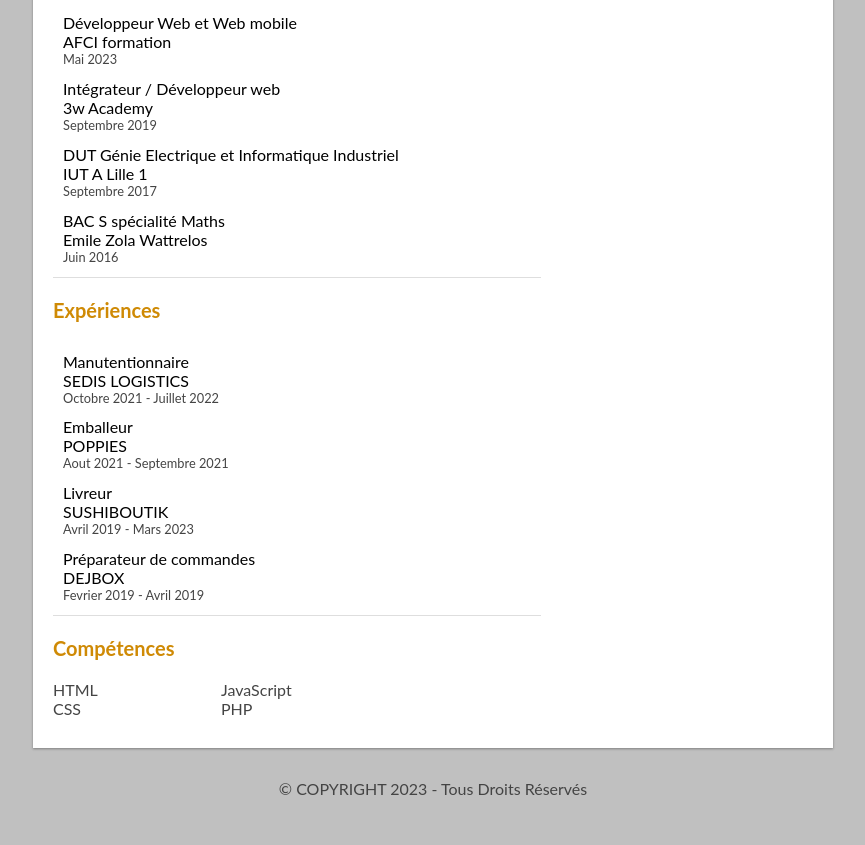
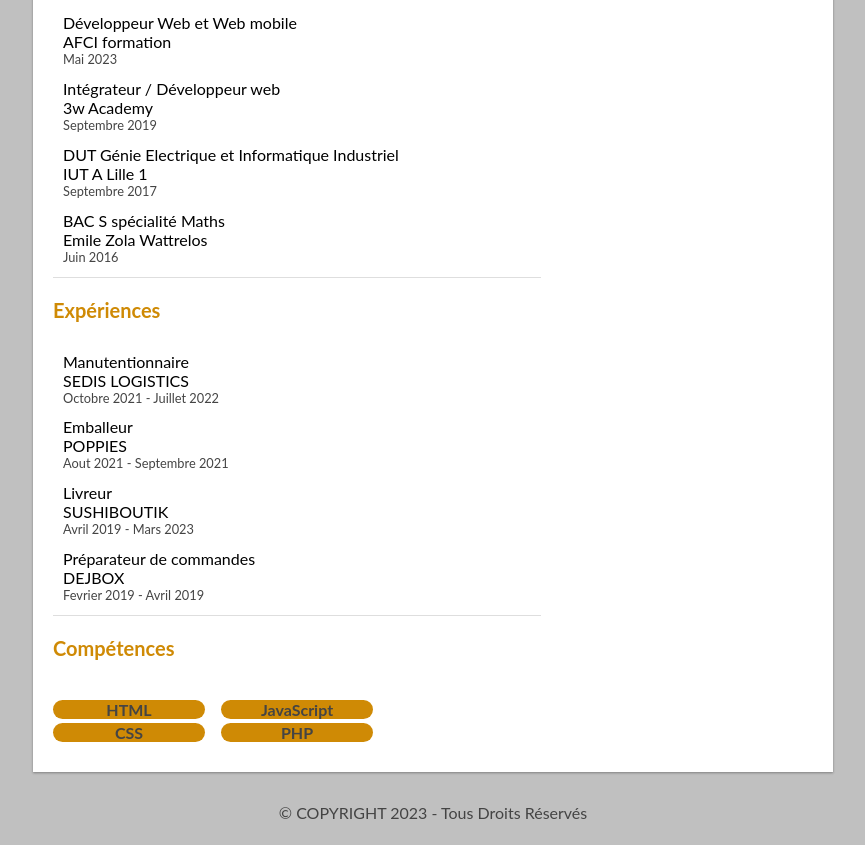
Before and after one commit to Nalyd59/CV, a plain HTML site: page index.html in a window 1280 px wide. Shown: the part 550-1395 px from the top of the page, without its empty margins (207-1072 px from the left). Before the commit the page ends 1371 px from the top, so only its background shows below. Drawn offline with Linux system fonts and the light colour scheme.

Commit message:
style competences

```diff
--- a/style.css
+++ b/style.css
@@ -130,10 +130,6 @@ p {
   line-height: 1.4em;
   margin-bottom: 20px;
   color: #444;
-  transition: all 1s linear;
-  -o-transition: all 1s linear;
-  -moz-transition: all 1s linear;
-  -webkit-transition: all 1s linear;
 }
 
 a {
@@ -280,13 +276,17 @@ section:last-child {
   -moz-column-count: 3;
   -webkit-column-count: 3;
   column-count: 3;
-  margin-bottom: 20px;
+  margin: 20px 0px;
   font-size: 1em;
   color: #444;
 }
 
-.keySkills ul li {
-  margin-bottom: 3px;
+.keySkills li {
+  margin-bottom: 0.25em;
+  background-color: #cf8a05;
+  text-align: center;
+  border-radius: 100px;
+  font-weight: bold;
 }
 
 @media all and (min-width: 801px) {
```
